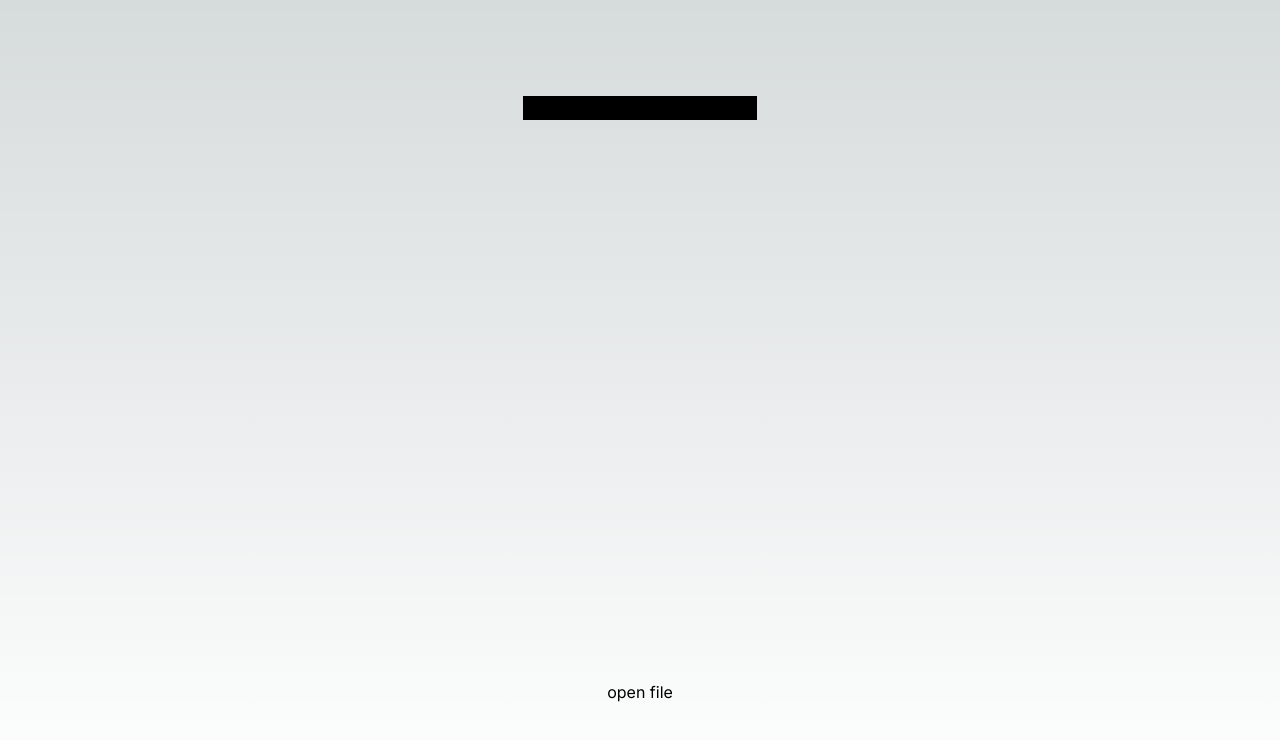
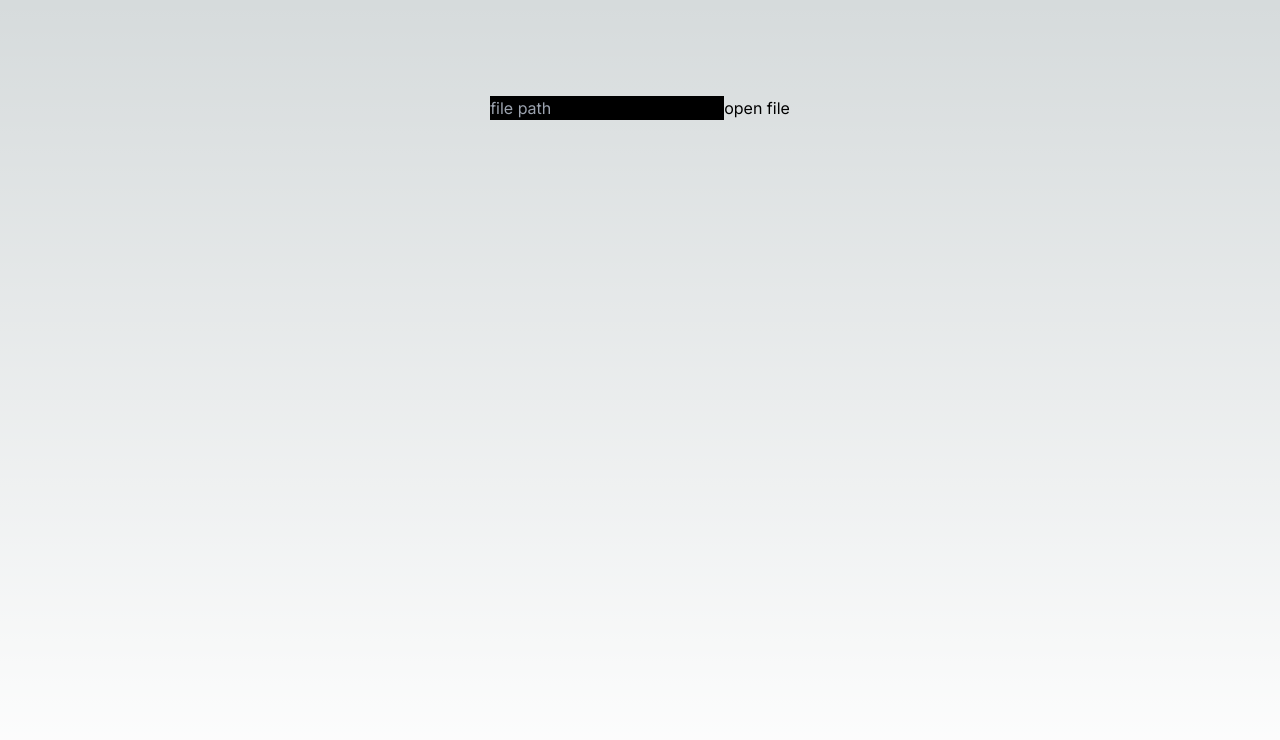
Before and after one commit to wiktrek/better-code-editor, a Next.js app: page / in a window 1280 px wide. Shown: the top 740 px of the page. Built offline with nearby package versions, Linux system fonts and the light colour scheme.

Commit message:
error fixed! can load files

```diff
--- a/src/app/api/[file]/page.tsx
+++ b/src/app/api/[file]/page.tsx
@@ -1,25 +1,24 @@
 'use client';
 import { useEffect, useState } from 'react';
 import { invoke } from '@tauri-apps/api/tauri';
-import { write } from 'fs';
 export default async function Page({ params }: { params: { file: string } }) {
-  const [input, setInput] = useState('');
   const [prevkey, setPrevkey] = useState('');
   const { file } = params;
   const path = file
     .replace('http://localhost:3000/api/', '')
     .replaceAll('%3A', ':')
     .replaceAll('%26', '/');
-
   useEffect(() => {
     const open_file = async () => {
       let file: string = await invoke('open_file', {
         path: path,
       });
-      setInput(file);
+      console.log(file);
+      (document.getElementById('text') as HTMLTextAreaElement).value = file;
     };
     open_file().catch(console.error);
   });
+
   async function writeFile() {
     let text = (document.getElementById('text') as HTMLTextAreaElement).value;
 
@@ -47,9 +46,12 @@ export default async function Page({ params }: { params: { file: string } }) {
         <button className="" onClick={writeFile}>
           Save
         </button>
-        <textarea className=" bg-black" rows={50} cols={220} id="text">
-          {input}
-        </textarea>
+        <textarea
+          className=" bg-black"
+          rows={50}
+          cols={220}
+          id="text"
+        ></textarea>
       </div>
     </>
   );
--- a/src/app/page.tsx
+++ b/src/app/page.tsx
@@ -5,20 +5,26 @@ import Link from 'next/link';
 import { useState } from 'react';
 export default function Home() {
   const [link, setLink] = useState('');
+  const [error, setError] = useState('');
   async function generate_link(e: React.ChangeEvent<HTMLInputElement>) {
     const path = e.currentTarget.value;
     let exists = await invoke('check_file', {
       path: path.replaceAll('\\', '/'),
     });
-    if (exists === false) return;
+    if (exists === false) return setError("Error: file doesn't exist");
     let l = '/api/' + path.replaceAll('\\', '&').replaceAll('/', '&');
     console.log(l);
     setLink(l);
   }
   return (
     <main className="flex min-h-screen flex-col items-center justify-between p-24">
-      <input className="text-white bg-black" onChange={generate_link}></input>
       <div>
+        <input
+          className="text-white bg-black"
+          onChange={generate_link}
+          placeholder="file path"
+        ></input>
+        <a className=" text-red-800">{error}</a>
         <Link href={link}>open file</Link>
       </div>
     </main>
```
Also changed, not shown: 1 other file (tests, documents, lock files or other folders).
